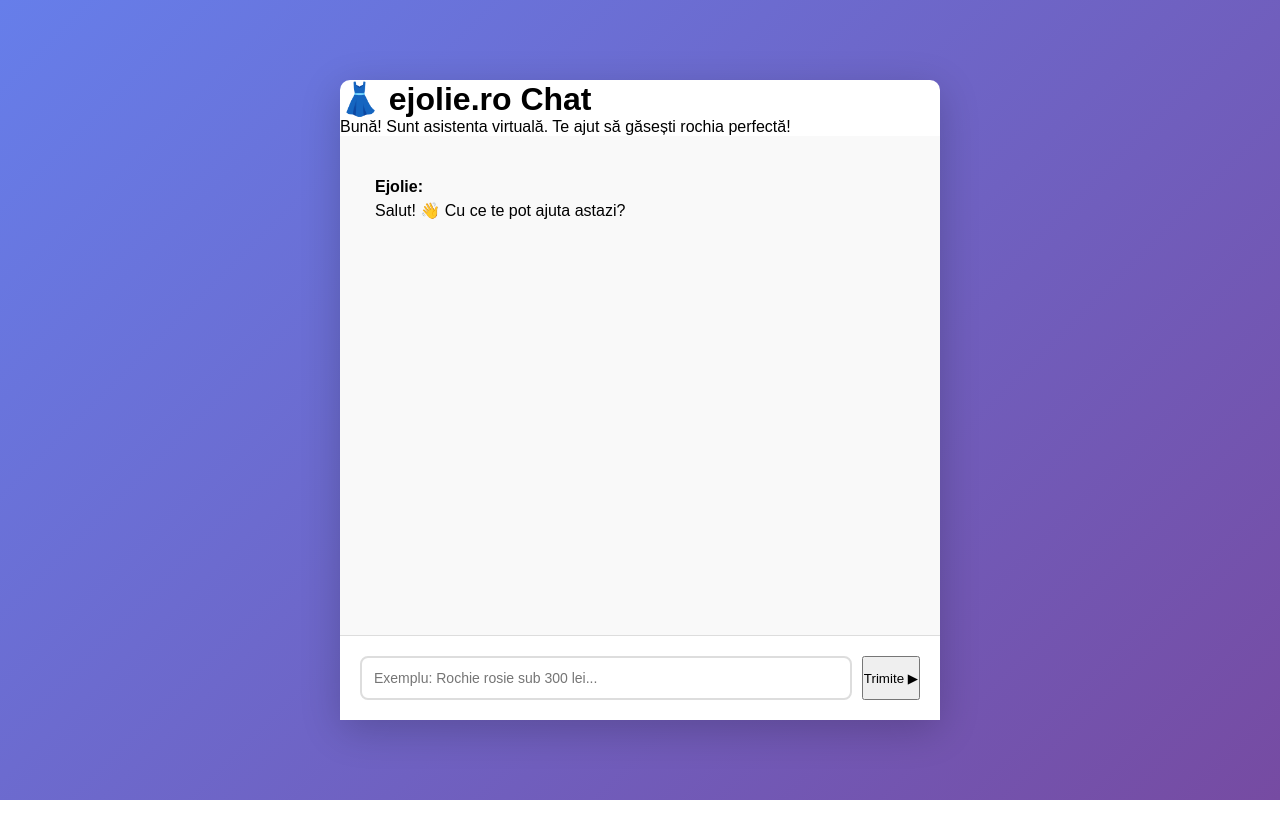
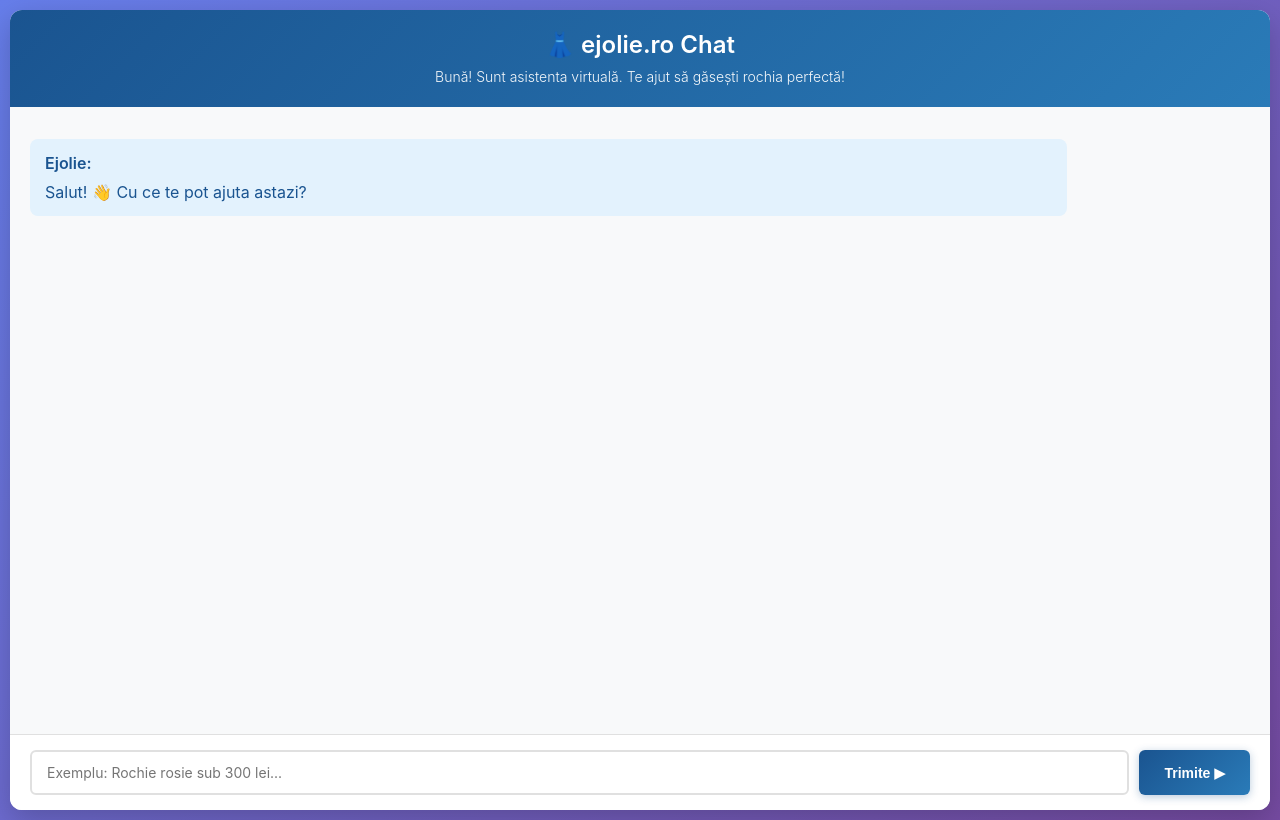
Before and after one commit to alextdr2016-ux/chat-bot-ejolie, a Flask app: page / in a window 1280 px wide. Run offline with Flask 3, Linux system fonts and the light colour scheme.

Commit message:
Update index.html - fix window size and exclude example questions

```diff
--- a/static/chat.css
+++ b/static/chat.css
@@ -5,107 +5,110 @@
 }
 
 body {
-  font-family: 'Arial', sans-serif;
+    font-family: -apple-system, BlinkMacSystemFont, "Segoe UI", Roboto, "Helvetica Neue", Arial, sans-serif;
     background: linear-gradient(135deg, #667eea 0%, #764ba2 100%);
-  min-height: 100vh;
     display: flex;
     justify-content: center;
     align-items: center;
-  padding: 20px;
+    min-height: 100vh;
+    padding: 10px;
 }
 
 .container {
     background: white;
-  border-radius: 10px;
-  box-shadow: 0 10px 40px rgba(0,0,0,0.2);
-  width: 100%;
-  max-width: 600px;
+    border-radius: 12px;
+    box-shadow: 0 10px 30px rgba(0, 0, 0, 0.2);
     display: flex;
     flex-direction: column;
-  height: 80vh;
-  max-height: 700px;
+    height: 100vh;
+    max-height: 100vh;
+    width: 100%;
 }
 
-.header {
-  background: linear-gradient(135deg, #1a5490 0%, #2e75b6 100%);
+/* HEADER - ALBASTRU CU TEXT ALB */
+.chat-header {
+    background: linear-gradient(135deg, #1a5490, #2a7bb8);
     color: white;
     padding: 20px;
-  border-radius: 10px 10px 0 0;
     text-align: center;
+    border-radius: 12px 12px 0 0;
 }
 
-.header h1 {
+.chat-header h1 {
     font-size: 24px;
-  margin-bottom: 5px;
+    margin-bottom: 8px;
+    font-weight: 600;
 }
 
-.header p {
+.chat-header p {
     font-size: 14px;
-  opacity: 0.9;
+    opacity: 0.95;
+    font-weight: 300;
+    line-height: 1.4;
 }
 
+/* CHAT BOX */
 .chat-box {
     flex: 1;
     overflow-y: auto;
     padding: 20px;
-  background: #f9f9f9;
+    background: #f8f9fa;
 }
 
 .message {
-  margin: 10px 0;
+    margin: 12px 0;
     padding: 12px 15px;
     border-radius: 8px;
-  max-width: 80%;
+    max-width: 85%;
     word-wrap: break-word;
-  animation: slideIn 0.3s ease-in;
+    line-height: 1.5;
 }
 
-@keyframes slideIn {
-  from {
-      opacity: 0;
-      transform: translateY(10px);
-  }
-  to {
-      opacity: 1;
-      transform: translateY(0);
-  }
+.bot-message {
+    background: #e3f2fd;
+    color: #1a5490;
+    text-align: left;
 }
 
-.message.bot {
-  background: #e3f2fd;
+.bot-message strong {
     color: #1a5490;
-  margin-right: auto;
-  border-left: 4px solid #1a5490;
+    display: block;
+    margin-bottom: 5px;
+    font-weight: 600;
 }
 
-.message.user {
+.user-message {
     background: #1a5490;
     color: white;
+    text-align: right;
     margin-left: auto;
-  border-right: 4px solid #1a5490;
 }
 
-.message strong {
+.user-message strong {
+    color: white;
     display: block;
-  font-weight: bold;
     margin-bottom: 5px;
+    font-weight: 600;
 }
 
+/* INPUT AREA */
 .input-area {
     display: flex;
     gap: 10px;
-  padding: 20px;
+    padding: 15px 20px;
     background: white;
-  border-top: 1px solid #ddd;
+    border-top: 1px solid #e0e0e0;
+    border-radius: 0 0 12px 12px;
 }
 
 #userInput {
     flex: 1;
-  padding: 12px;
-  border: 2px solid #ddd;
-  border-radius: 8px;
+    padding: 12px 15px;
+    border: 2px solid #e0e0e0;
+    border-radius: 6px;
     font-size: 14px;
-  transition: border-color 0.3s;
+    font-family: inherit;
+    transition: border-color 0.3s ease;
 }
 
 #userInput:focus {
@@ -113,160 +116,103 @@ body {
     border-color: #1a5490;
 }
 
-.send-btn {
-  padding: 12px 20px;
+/* BUTON TRIMITE - ALBASTRU */
+#sendBtn {
+    background: linear-gradient(135deg, #1a5490, #2a7bb8);
+    color: white;
+    padding: 12px 25px;
+    border: none;
+    border-radius: 6px;
+    font-weight: 600;
+    cursor: pointer;
+    font-size: 14px;
+    transition: all 0.3s ease;
+    box-shadow: 0 2px 8px rgba(26, 84, 144, 0.3);
+}
+
+#sendBtn:hover {
+    background: linear-gradient(135deg, #0f3d6b, #1a5490);
+    box-shadow: 0 4px 12px rgba(26, 84, 144, 0.5);
+    transform: translateY(-2px);
+}
+
+#sendBtn:active {
+    transform: translateY(0);
+}
+
+/* EXAMPLES */
+.examples {
+    padding: 15px 20px;
+    text-align: center;
+    background: #f8f9fa;
+    border-top: 1px solid #e0e0e0;
+}
+
+.examples strong {
+    display: block;
+    margin-bottom: 10px;
+    color: #333;
+    font-size: 13px;
+}
+
+.example-buttons {
+    display: flex;
+    gap: 10px;
+    flex-wrap: wrap;
+    justify-content: center;
+}
+
+.example-btn {
+    background: white;
+    border: 2px solid #1a5490;
+    color: #1a5490;
+    padding: 8px 15px;
+    border-radius: 20px;
+    cursor: pointer;
+    font-size: 12px;
+    font-weight: 500;
+    transition: all 0.3s ease;
+}
+
+.example-btn:hover {
     background: #1a5490;
     color: white;
-  border: none;
-  border-radius: 8px;
-  cursor: pointer;
-  font-weight: bold;
-  transition: background 0.3s;
 }
 
-.send-btn:hover {
-  background: #2e75b6;
+/* SCROLLBAR STYLING */
+.chat-box::-webkit-scrollbar {
+    width: 8px;
 }
 
-.suggestions {
-  padding: 15px 20px;
-  background: #f0f0f0;
-  border-top: 1px solid #ddd;
-  border-radius: 0 0 10px 10px;
+.chat-box::-webkit-scrollbar-track {
+    background: #f1f1f1;
 }
 
-.suggestions p {
-  font-size: 12px;
-  color: #666;
-  margin-bottom: 10px;
+.chat-box::-webkit-scrollbar-thumb {
+    background: #1a5490;
+    border-radius: 4px;
 }
 
-.suggestions button {
-  display: inline-block;
-  padding: 8px 12px;
-  margin-right: 10px;
-  margin-bottom: 8px;
-  background: white;
-  border: 1px solid #ddd;
-  border-radius: 5px;
-  cursor: pointer;
-  font-size: 12px;
-  transition: all 0.3s;
+.chat-box::-webkit-scrollbar-thumb:hover {
+    background: #0f3d6b;
 }
 
-.suggestions button:hover {
-  background: #1a5490;
-  color: white;
-  border-color: #1a5490;
+/* RESPONSIVE */
+@media (max-width: 768px) {
+    .chat-header h1 {
+        font-size: 20px;
     }
 
-/* Mobile responsiv */
-@media (max-width: 600px) {
-  .container {
-      height: 90vh;
+    .chat-header p {
+        font-size: 12px;
     }
 
     .message {
-      max-width: 90%;
+        max-width: 95%;
     }
 
-  .header h1 {
-      font-size: 20px;
+    #sendBtn {
+        padding: 10px 20px;
+        font-size: 13px;
     }
 }
-// Funcția pentru a trimite mesaj
-function sendMessage() {
-    const inputField = document.getElementById('userInput');
-    const message = inputField.value.trim();
-
-    if (!message) return;
-
-    // Afișează mesajul utilizatorului
-    displayMessage(message, 'user');
-
-    // Golește input-ul
-    inputField.value = '';
-
-    // Trimite mesajul la server
-    fetch('/api/chat', {
-        method: 'POST',
-        headers: {
-            'Content-Type': 'application/json'
-        },
-        body: JSON.stringify({ message: message })
-    })
-    .then(response => response.json())
-    .then(data => {
-        // Afișează răspunsul bot-ului
-        displayMessage(data.response, 'bot');
-
-        // Afișează produse dacă există
-        if (data.products && data.products.length > 0) {
-            displayProducts(data.products);
-        }
-    })
-    .catch(error => {
-        console.error('Error:', error);
-        displayMessage('❌ Eroare! Încearcă din nou.', 'bot');
-    });
-}
-
-// Funcția pentru afișarea mesajelor
-function displayMessage(message, sender) {
-    const chatBox = document.getElementById('chatBox');
-    const messageDiv = document.createElement('div');
-    messageDiv.className = 'message ' + sender;
-
-    if (sender === 'bot') {
-        messageDiv.innerHTML = `<strong>Bot:</strong> ${message}`;
-    } else {
-        messageDiv.innerHTML = `<strong>Tu:</strong> ${message}`;
-    }
-
-    chatBox.appendChild(messageDiv);
-
-    // Scroll la ultimul mesaj
-    chatBox.scrollTop = chatBox.scrollHeight;
-}
-
-// Funcția pentru sugestii rapide
-function suggest(text) {
-    document.getElementById('userInput').value = text;
-    sendMessage();
-}
-
-// Funcția pentru afișarea produselor
-function displayProducts(products) {
-    const chatBox = document.getElementById('chatBox');
-
-    let productsHTML = '<div class="message bot"><strong>Produse:</strong><br>';
-
-    products.forEach(product => {
-        productsHTML += `
-            <div style="margin-top: 10px; padding: 10px; background: white; border-radius: 5px;">
-                <strong>${product.name}</strong><br>
-                Preț: <strong>${product.price} RON</strong><br>
-                ${product.description}<br>
-                <a href="${product.link}" target="_blank" style="color: #1a5490; text-decoration: none;">
-                    Vizionează →
-                </a>
-            </div>
-        `;
-    });
-
-    productsHTML += '</div>';
-    chatBox.innerHTML += productsHTML;
-    chatBox.scrollTop = chatBox.scrollHeight;
-}
-
-// Adaugă event listener pentru Enter key
-document.addEventListener('DOMContentLoaded', function() {
-    const input = document.getElementById('userInput');
-    if (input) {
-        input.addEventListener('keypress', function(event) {
-            if (event.key === 'Enter') {
-                sendMessage();
-            }
-        });
-    }
-});
```
Also changed, not shown: static/chat._backup.css (added). Lines whose indentation alone changed are shown as unchanged.
